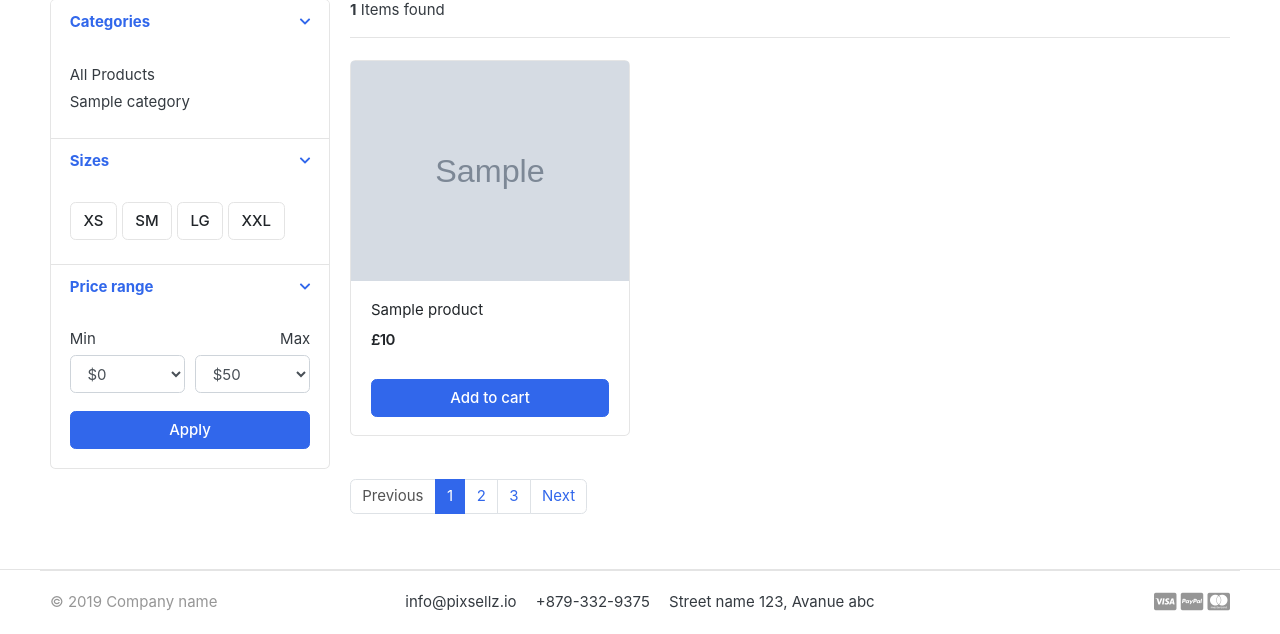
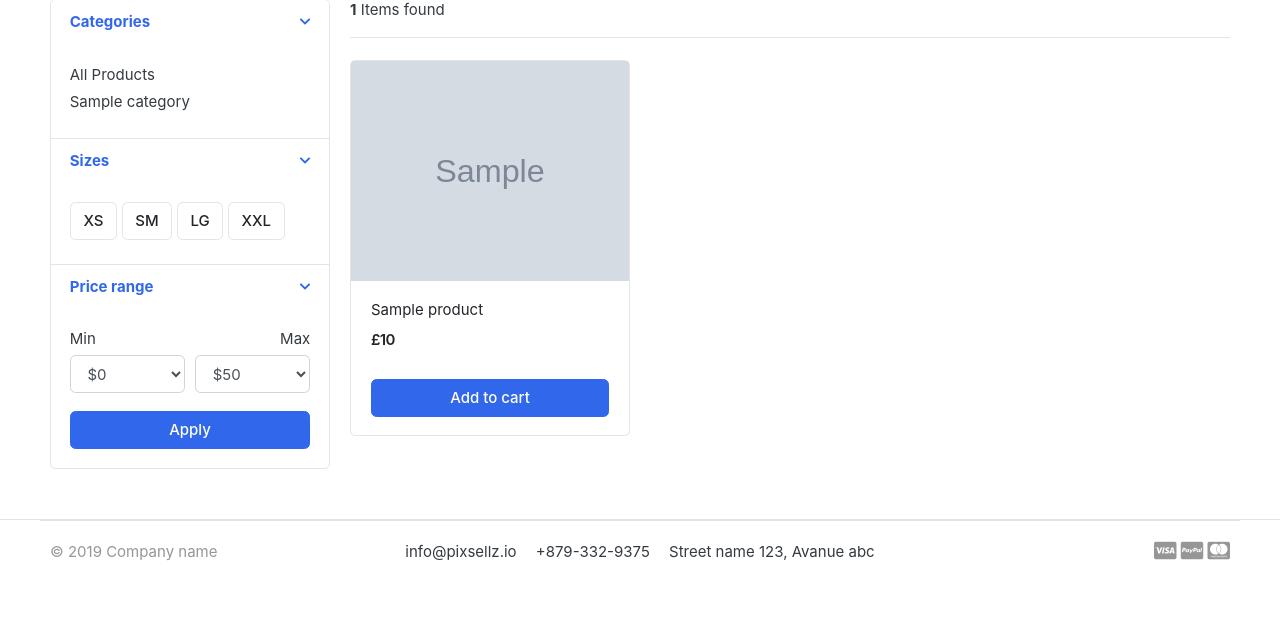
Before and after one commit to jayc595/InfiniteShopper, a Django app: template templates/store/store.html in a window 1280 px wide. Shown: the part 295-929 px from the top of the page. After the commit the page ends 856 px from the top, so only its background shows below. Run offline with Django 4.2, Linux system fonts and the light colour scheme; the template is opened without the code that fills it: most values are stand-ins (such as "Sample title", 1, 10 or a date in 2020); grey boxes marked "Sample" are stand-in pictures; some libraries are stand-ins or nearby versions; some web fonts are replaced.

Commit message:
Adding pagination

```diff
--- a/templates/store/store.html
+++ b/templates/store/store.html
@@ -155,13 +155,29 @@
 
 
 <nav class="mt-4" aria-label="Page navigation sample">
-  <ul class="pagination">
-    <li class="page-item disabled"><a class="page-link" href="#">Previous</a></li>
-    <li class="page-item active"><a class="page-link" href="#">1</a></li>
-    <li class="page-item"><a class="page-link" href="#">2</a></li>
-    <li class="page-item"><a class="page-link" href="#">3</a></li>
-    <li class="page-item"><a class="page-link" href="#">Next</a></li>
-  </ul>
+	{% if products.has_other_pages %}
+	  <ul class="pagination">
+		{% if products.has_previous %}
+			<li class="page-item"><a class="page-link" href="?page={{products.previous_page_number}}">Previous</a></li>
+		{% else %}
+			<li class="page-item disabled"><a class="page-link" href="#">Previous</a></li>
+		{% endif %}
+
+		  {% for i in products.paginator.page_range %}
+		  	{% if products.number == i %}
+		  		<li class="page-item active"><a class="page-link" href="{{i}}"></a></li>
+			{% else %}
+		  		<li class="page-item"><a class="page-link" href="?page={{i}}">{{i}}</a></li>
+		  	{% endif %}
+		  {% endfor %}
+
+		  {% if products.has_next %}
+			<li class="page-item"><a class="page-link" href="?page={{products.next_page_number}}">Next</a></li>
+		  {% else %}
+		  	<li class="page-item disabled"><a class="page-link" href="#">Next</a></li>
+		  {% endif %}
+	  </ul>
+	{% endif %}
 </nav>
 
 	</main> <!-- col.// -->
```
Also changed, not shown: store/views.py (+9 -1 lines).
